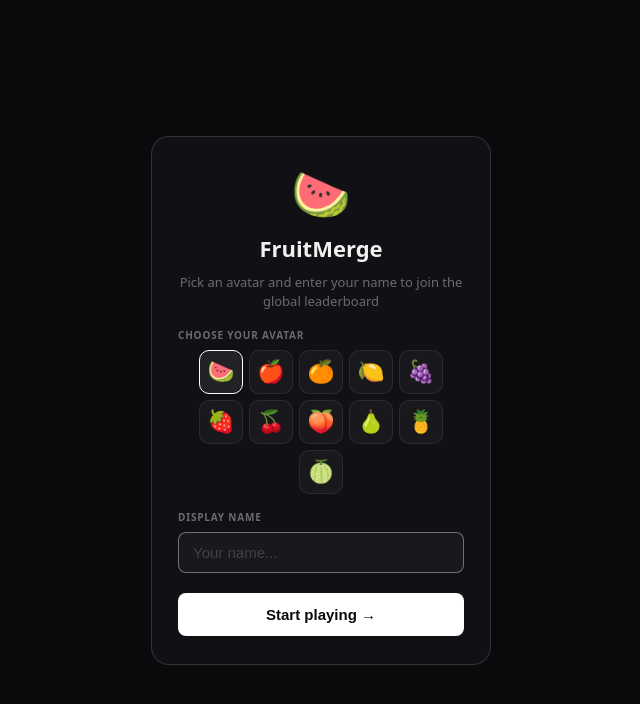
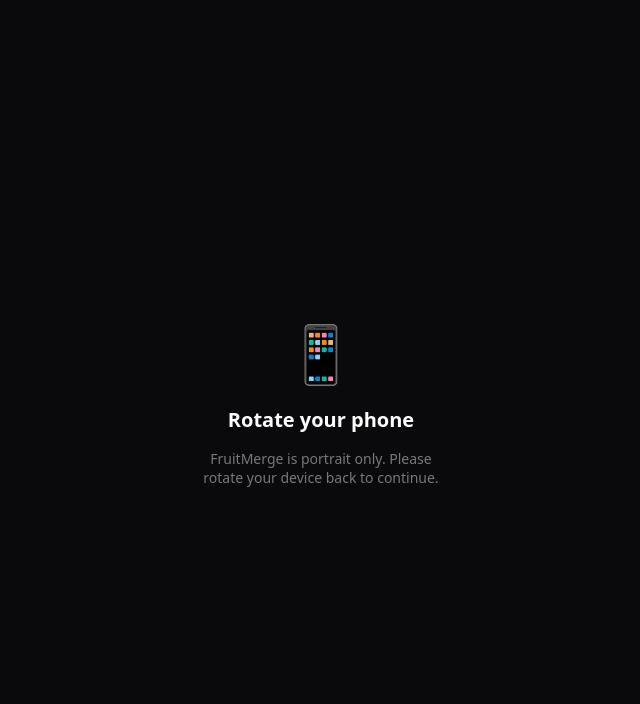
Before and after one commit to MVELO32/Fruitmerge, a React (Vite) app: page / in a window 1280 px wide. Shown: the top 704 px of the page, without its empty margins (319-959 px from the left). Built offline with nearby package versions, Linux system fonts and the light colour scheme.

Commit message:
Lock to portrait — show rotation screen in landscape

```diff
--- a/index.html
+++ b/index.html
@@ -4,6 +4,7 @@
     <meta charset="UTF-8" />
     <meta name="viewport" content="width=device-width, initial-scale=1.0, maximum-scale=1.0, user-scalable=no" />
     <title>FruitMerge</title>
+    <meta name="screen-orientation" content="portrait">
   </head>
   <body>
     <div id="root"></div>
--- /dev/null
+++ b/src/components/RotationGuard.jsx
@@ -0,0 +1,39 @@
+import { useEffect, useState } from "react";
+
+export function RotationGuard({ children }) {
+  const [isLandscape, setIsLandscape] = useState(
+    () => window.innerWidth > window.innerHeight
+  );
+
+  useEffect(() => {
+    const check = () => setIsLandscape(window.innerWidth > window.innerHeight);
+    window.addEventListener("resize", check);
+    window.addEventListener("orientationchange", check);
+    return () => {
+      window.removeEventListener("resize", check);
+      window.removeEventListener("orientationchange", check);
+    };
+  }, []);
+
+  if (isLandscape) {
+    return (
+      <div style={{
+        position: "fixed", inset: 0,
+        background: "#0a0a0d",
+        display: "flex", flexDirection: "column",
+        alignItems: "center", justifyContent: "center",
+        gap: 16, zIndex: 9999,
+        fontFamily: "system-ui, sans-serif",
+        color: "#fff", textAlign: "center", padding: 32,
+      }}>
+        <span style={{ fontSize: 56 }}>📱</span>
+        <p style={{ fontSize: 20, fontWeight: 600 }}>Rotate your phone</p>
+        <p style={{ fontSize: 14, color: "rgba(255,255,255,0.45)", maxWidth: 260 }}>
+          FruitMerge is portrait only. Please rotate your device back to continue.
+        </p>
+      </div>
+    );
+  }
+
+  return children;
+}
--- a/src/main.jsx
+++ b/src/main.jsx
@@ -1,4 +1,12 @@
 import { StrictMode } from "react";
 import { createRoot } from "react-dom/client";
 import App from "./App.jsx";
-createRoot(document.getElementById("root")).render(<StrictMode><App /></StrictMode>);
+import { RotationGuard } from "./components/RotationGuard.jsx";
+
+createRoot(document.getElementById("root")).render(
+  <StrictMode>
+    <RotationGuard>
+      <App />
+    </RotationGuard>
+  </StrictMode>
+);
```
